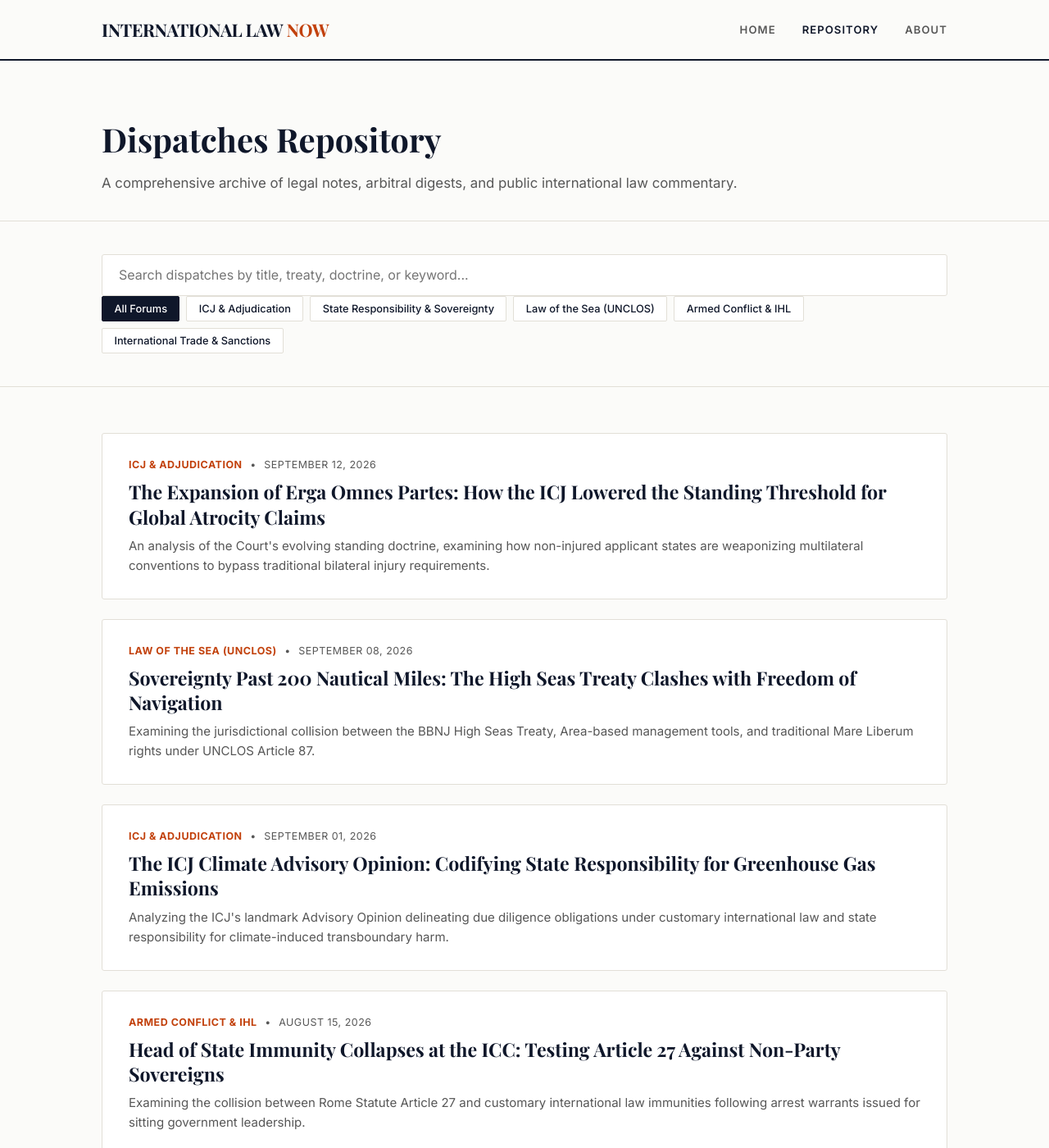
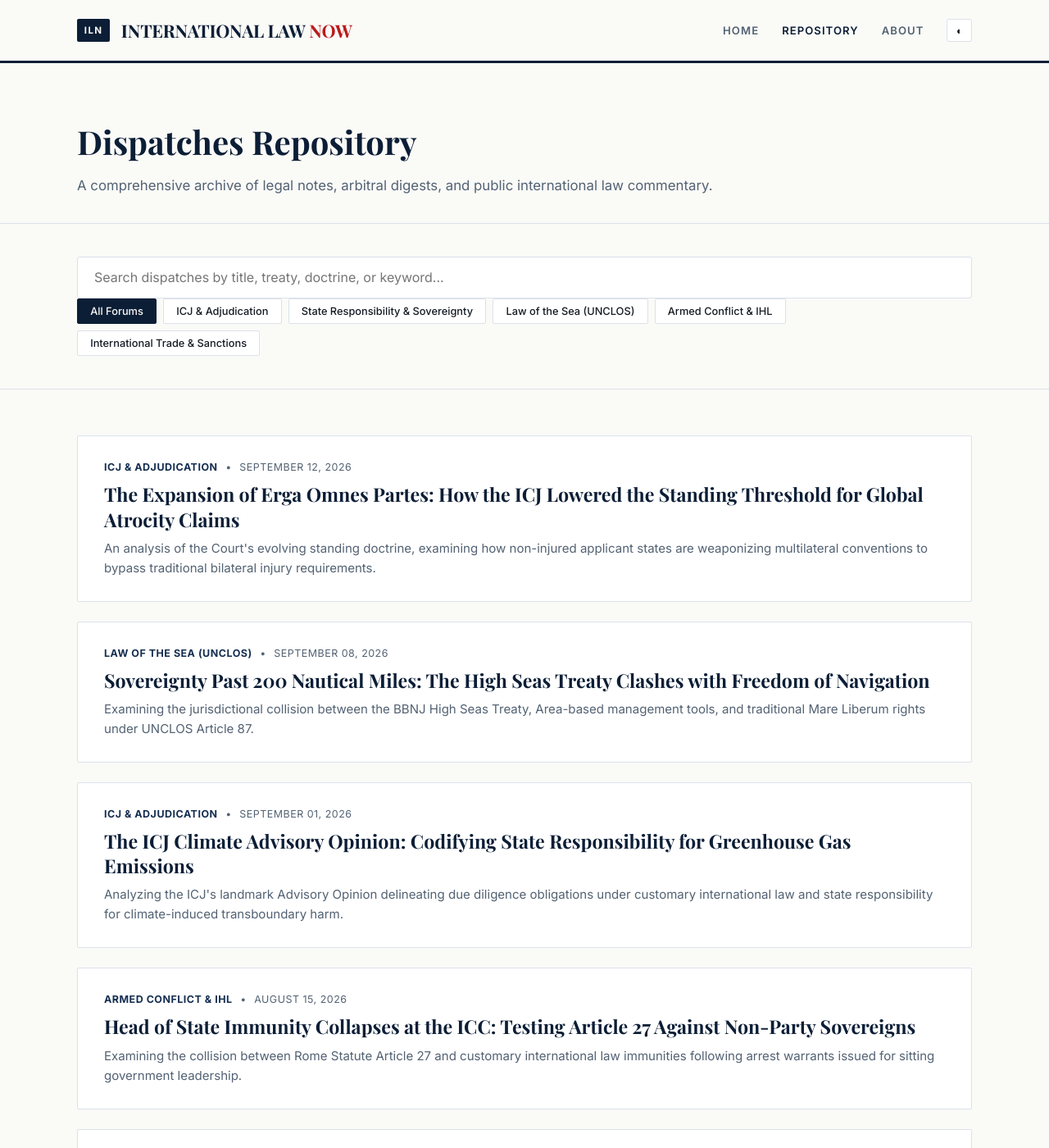
Before and after one commit to Nan00Kami/Law-Blog-Website, a Jekyll site: the page built from repository.html, in a window 1280 px wide and 1400 px high. Shown: the whole window at 82% size. Built offline with Jekyll 4.4.1, drawn with Linux system fonts in a browser that asks for light colours; some web fonts are replaced; some of the changed text lies outside the part shown.

Commit message:
Enhance repository.html with dark mode support

```diff
--- a/repository.html
+++ b/repository.html
@@ -11,33 +11,69 @@
   <link rel="preconnect" href="https://fonts.googleapis.com" />
   <link rel="preconnect" href="https://fonts.gstatic.com" crossorigin />
   <link href="https://fonts.googleapis.com/css2?family=Inter:wght@300;400;500;600;700&family=Playfair+Display:ital,wght@0,600;0,700;1,400&display=swap" rel="stylesheet" />
+  <script>
+    if (localStorage.getItem('iln-theme') === 'dark') {
+      document.documentElement.classList.add('dark-mode');
+    }
+  </script>
   <style>
     :root {
-      --bg: #fbfbf9;
+      --bg: #fafaf7;
       --card-bg: #ffffff;
-      --text-main: #141414;
-      --text-muted: #575757;
-      --border: #e2dfd7;
-      --accent: #0f172a;
-      --accent-red: #c2410c;
+      --navy-deep: #0c1e36;
+      --navy-mid: #162f52;
+      --text-main: #141b24;
+      --text-muted: #536273;
+      --border: #dbe2ea;
+      --accent-red: #b91c1c;
       --font-serif: 'Playfair Display', Georgia, serif;
       --font-sans: 'Inter', -apple-system, BlinkMacSystemFont, sans-serif;
       --transition: all 0.2s ease-in-out;
     }
+
+    html.dark-mode {
+      --bg: #0b111a;
+      --card-bg: #111a24;
+      --navy-deep: #90b4ce;
+      --navy-mid: #b8c9dc;
+      --text-main: #e6edf3;
+      --text-muted: #94a3b8;
+      --border: #1e2d3d;
+      --accent-red: #f87171;
+    }
+
     * { box-sizing: border-box; margin: 0; padding: 0; }
-    body { background-color: var(--bg); color: var(--text-main); font-family: var(--font-sans); line-height: 1.6; }
-    .container { max-width: 1080px; margin: 0 auto; padding: 0 1.5rem; }
+    body { background-color: var(--bg); color: var(--text-main); font-family: var(--font-sans); line-height: 1.6; transition: background-color 0.2s, color 0.2s; }
+    .container { max-width: 1140px; margin: 0 auto; padding: 0 1.5rem; }
 
-    header { border-bottom: 2px solid var(--accent); position: sticky; top: 0; background: rgba(251, 251, 249, 0.95); backdrop-filter: blur(8px); z-index: 100; }
-    .nav { display: flex; justify-content: space-between; align-items: center; height: 72px; }
-    .logo { font-family: var(--font-serif); font-size: 1.35rem; font-weight: 700; color: var(--accent); text-decoration: none; letter-spacing: -0.02em; }
+    header { border-bottom: 3px solid var(--navy-deep); position: sticky; top: 0; background: var(--bg); backdrop-filter: blur(8px); z-index: 100; transition: border-color 0.2s; }
+    .nav { display: flex; justify-content: space-between; align-items: center; height: 74px; }
+    .brand-lockup { display: flex; align-items: center; gap: 0.85rem; text-decoration: none; }
+    .iln-badge { background: var(--navy-deep); color: var(--bg); font-size: 0.72rem; font-weight: 800; letter-spacing: 0.12em; padding: 0.28rem 0.55rem; border-radius: 2px; }
+    .logo { font-family: var(--font-serif); font-size: 1.35rem; font-weight: 700; color: var(--navy-deep); letter-spacing: -0.01em; }
     .logo span { color: var(--accent-red); }
-    .nav-links { display: flex; gap: 2rem; list-style: none; }
+
+    .nav-actions { display: flex; align-items: center; gap: 1.75rem; }
+    .nav-links { display: flex; gap: 1.75rem; list-style: none; }
     .nav-links a { text-decoration: none; color: var(--text-muted); font-size: 0.82rem; font-weight: 600; text-transform: uppercase; letter-spacing: 0.08em; transition: var(--transition); }
-    .nav-links a:hover, .nav-links a.active { color: var(--accent); }
+    .nav-links a:hover, .nav-links a.active { color: var(--navy-deep); }
+
+    .theme-toggle {
+      background: var(--card-bg);
+      border: 1px solid var(--border);
+      color: var(--text-main);
+      padding: 0.35rem 0.65rem;
+      border-radius: 3px;
+      font-size: 0.8rem;
+      cursor: pointer;
+      display: inline-flex;
+      align-items: center;
+      transition: var(--transition);
+    }
+    .theme-toggle:hover { border-color: var(--navy-deep); }
 
     .repo-header { padding: 4rem 0 2rem; border-bottom: 1px solid var(--border); }
-    .repo-title { font-family: var(--font-serif); font-size: 2.5rem; color: var(--accent); margin-bottom: 0.5rem; }
+    .repo-title { font-family: var(--font-serif); font-size: 2.5rem; color: var(--navy-deep); margin-bottom: 0.5rem; }
     .repo-description { color: var(--text-muted); font-size: 1.05rem; }
 
     .search-panel { padding: 2.5rem 0; border-bottom: 1px solid var(--border); display: flex; flex-direction: column; gap: 1.5rem; }
@@ -49,26 +85,27 @@
       font-size: 1rem;
       font-family: inherit;
       background: var(--card-bg);
+      color: var(--text-main);
       outline: none;
       transition: var(--transition);
     }
-    .search-input:focus { border-color: var(--accent); box-shadow: 0 0 0 2px rgba(15,23,42,0.05); }
+    .search-input:focus { border-color: var(--navy-deep); box-shadow: 0 0 0 2px rgba(12,30,54,0.1); }
 
     .tags-container { display: flex; gap: 0.5rem; flex-wrap: wrap; }
     .filter-btn {
-      padding: 0.45rem 0.9rem;
+      padding: 0.45rem 0.95rem;
       background: var(--card-bg);
       border: 1px solid var(--border);
       font-size: 0.8rem;
       font-family: inherit;
       font-weight: 500;
-      color: var(--accent);
+      color: var(--text-main);
       border-radius: 2px;
       cursor: pointer;
       transition: var(--transition);
     }
-    .filter-btn:hover { border-color: var(--accent); }
-    .filter-btn.active { background: var(--accent); color: #fff; border-color: var(--accent); }
+    .filter-btn:hover { border-color: var(--navy-mid); color: var(--navy-deep); }
+    .filter-btn.active { background: var(--navy-deep); color: var(--bg); border-color: var(--navy-deep); }
 
     .feed-section { padding: 3.5rem 0 5rem; }
     .article-grid { display: grid; gap: 1.5rem; }
@@ -76,15 +113,15 @@
       background: var(--card-bg);
       border: 1px solid var(--border);
       padding: 1.75rem 2rem;
-      border-radius: 3px;
+      border-radius: 2px;
       transition: var(--transition);
     }
-    .post-card:hover { transform: translateY(-2px); box-shadow: 0 10px 20px -8px rgba(0,0,0,0.06); border-color: #b5b2aa; }
+    .post-card:hover { transform: translateY(-2px); box-shadow: 0 8px 20px -8px rgba(0, 0, 0, 0.2); border-color: var(--navy-mid); }
     .post-card.hidden { display: none; }
     .meta { display: flex; align-items: center; gap: 0.6rem; font-size: 0.78rem; color: var(--text-muted); margin-bottom: 0.5rem; text-transform: uppercase; letter-spacing: 0.04em; }
-    .meta-tag { color: var(--accent-red); font-weight: 700; }
+    .meta-tag { color: var(--navy-mid); font-weight: 700; }
     .post-title { font-family: var(--font-serif); font-size: 1.45rem; line-height: 1.3; margin-bottom: 0.5rem; }
-    .post-title a { text-decoration: none; color: var(--accent); }
+    .post-title a { text-decoration: none; color: var(--navy-deep); }
     .post-title a:hover { color: var(--accent-red); }
     .post-summary { color: var(--text-muted); font-size: 0.94rem; line-height: 1.6; }
 
@@ -95,12 +132,18 @@
 <body>
   <header>
     <div class="container nav">
-      <a href="{{ '/' | relative_url }}" class="logo">INTERNATIONAL LAW <span>NOW</span></a>
-      <ul class="nav-links">
-        <li><a href="{{ '/' | relative_url }}">Home</a></li>
-        <li><a href="{{ '/repository/' | relative_url }}" class="active">Repository</a></li>
-        <li><a href="{{ '/about/' | relative_url }}">About</a></li>
-      </ul>
+      <a href="{{ '/' | relative_url }}" class="brand-lockup">
+        <span class="iln-badge">ILN</span>
+        <span class="logo">INTERNATIONAL LAW <span>NOW</span></span>
+      </a>
+      <div class="nav-actions">
+        <ul class="nav-links">
+          <li><a href="{{ '/' | relative_url }}">Home</a></li>
+          <li><a href="{{ '/repository/' | relative_url }}" class="active">Repository</a></li>
+          <li><a href="{{ '/about/' | relative_url }}">About</a></li>
+        </ul>
+        <button class="theme-toggle" id="theme-btn" aria-label="Toggle theme">◐</button>
+      </div>
     </div>
   </header>
 
@@ -146,11 +189,18 @@
 
   <footer>
     <div class="container">
-      &copy; {{ site.time | date: "%Y" }} International Law Now. Published for academic, institutional, and doctrinal discourse.
+      &copy; {{ site.time | date: "%Y" }} International Law Now (ILN). Published for academic, institutional, and doctrinal discourse.
     </div>
   </footer>
 
   <script>
+    const themeBtn = document.getElementById('theme-btn');
+    themeBtn.addEventListener('click', () => {
+      document.documentElement.classList.toggle('dark-mode');
+      const isDark = document.documentElement.classList.contains('dark-mode');
+      localStorage.setItem('iln-theme', isDark ? 'dark' : 'light');
+    });
+
     const searchBar = document.getElementById('search-bar');
     const filterButtons = document.querySelectorAll('.filter-btn');
     const cards = document.querySelectorAll('.post-card');
```
